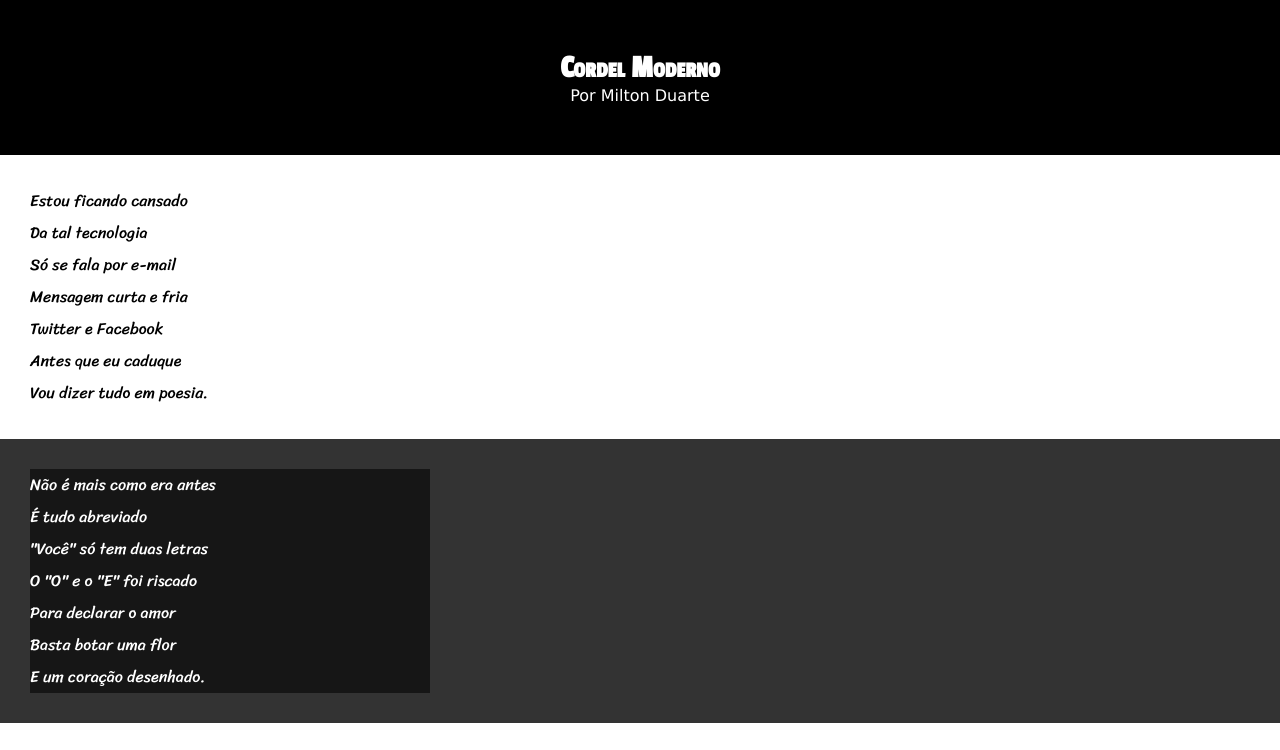
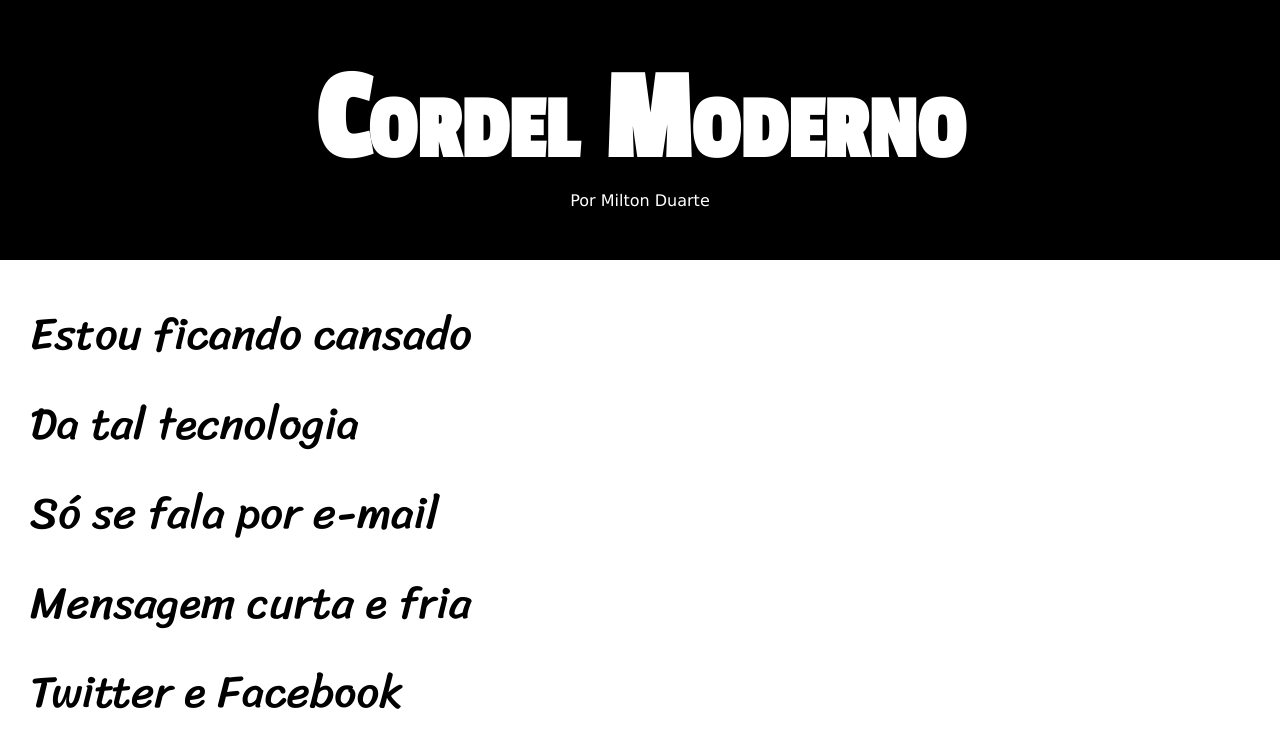
Before and after one commit to LeandroSBezerra/HTML5-e-CSS3, a plain HTML site: page Desafios/012/index.html in a window 1280 px wide. Shown: the top 750 px of the page. Drawn offline with Linux system fonts and the light colour scheme.

Commit message:
Update style.css

```diff
--- a/Desafios/012/estilo/style.css
+++ b/Desafios/012/estilo/style.css
@@ -15,6 +15,7 @@
 * {
     margin:0px;
     padding: 0px;
+    font-size: 1em;
 }
 
 html, body {
@@ -33,6 +34,7 @@ header > h1 {
     padding-top: 50px;
     font-variant: small-caps;
     font-family: var(--fonte2);
+    font-size: 10vw;
 }
 
 header > p {
@@ -55,11 +57,7 @@ section {
     line-height: 2em;
     padding: 30px;
     font-family: var(--fonte3);
-}
-
-section.imagem > p {
-    width: 400px;
-    background-color: rgba(0, 0, 0, 0.568);
+    font-size: 3.5vw;
 }
 
 section.normal {
@@ -69,9 +67,15 @@ section.normal {
 }
 
 section.imagem {
+    padding: 5px;
     background-color: rgb(51, 51, 51);
     color: white;
+}
 
+section.imagem > p {
+    display: inline-block;
+    padding: 10px;
+    background-color: rgba(0, 0, 0, 0.568);
 }
 
 
```
